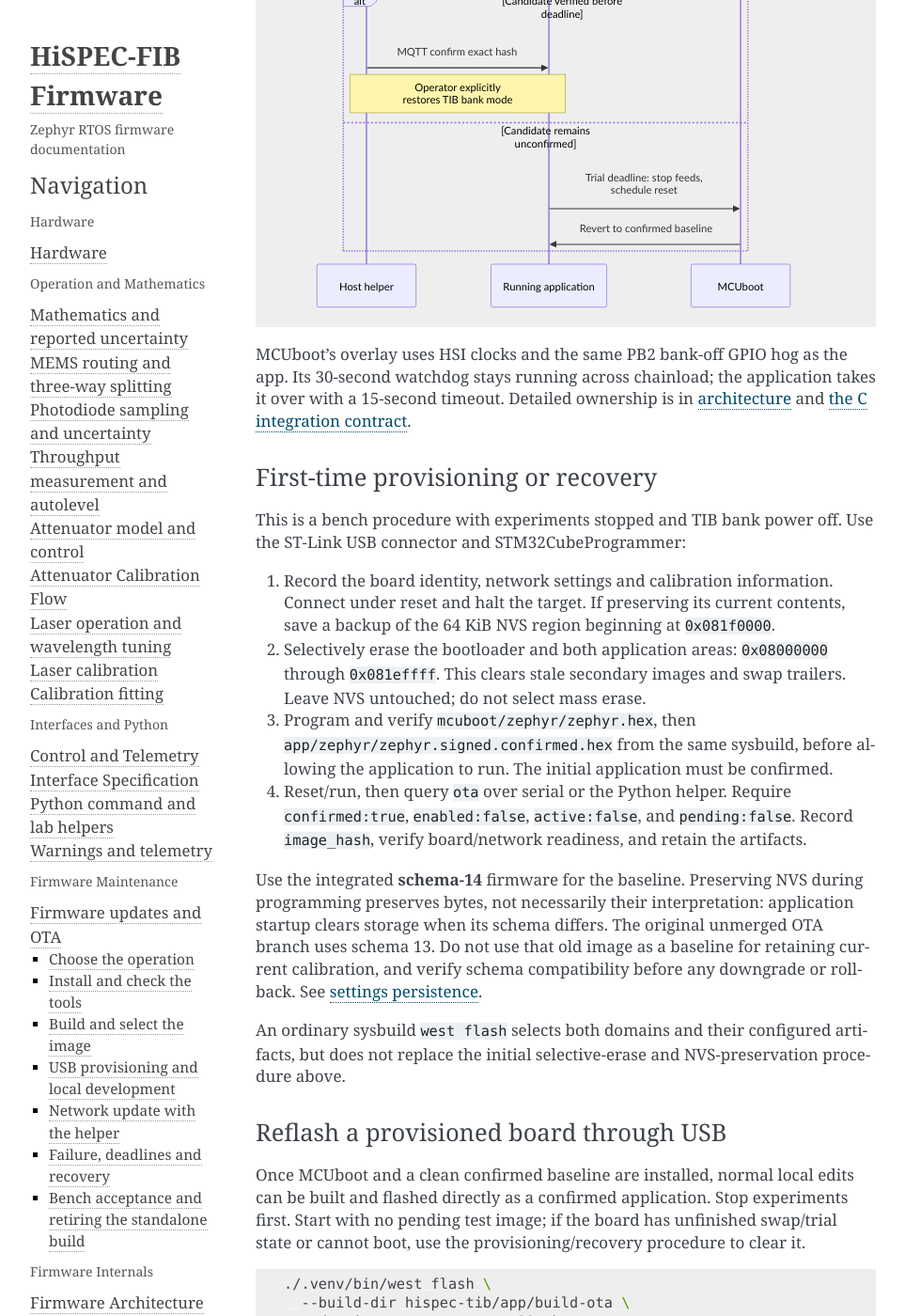
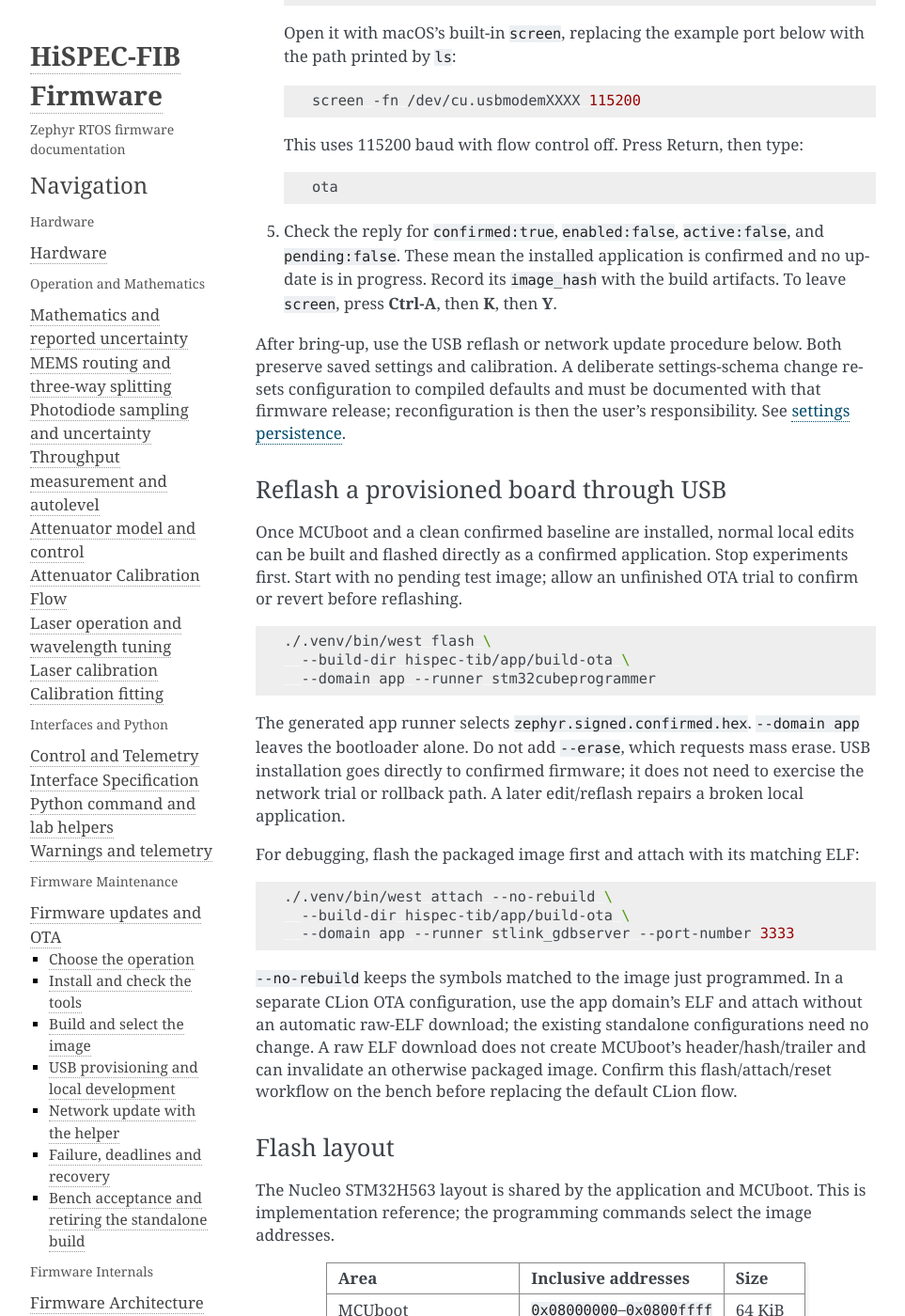
Before and after one commit to COO-Utilities/hispec-tib, a Sphinx documentation site: the page built from doc/ota.md, in a window 1280 px wide and 1400 px high, scrolled down 5115 px. Shown: the whole window at 94% size, without its empty margins (148-1111 px from the left). Built offline with Sphinx 7.4.7, drawn with Linux system fonts in a browser that asks for light colours; some of the changed text lies outside the part shown.

Commit message:
docs: make fresh MCUboot provisioning actionable on macOS

````diff
--- a/doc/ota.md
+++ b/doc/ota.md
@@ -17,7 +17,7 @@
 | Task | Build / artifact | Connection |
 |---|---|---|
 | Continue ordinary bench development | Standalone application in `app/build` | Existing USB/ST-Link and CLion workflow |
-| Prepare a board for its first network update | MCUboot plus a confirmed application from `app/build-ota` | USB/ST-Link; selective erase and initial provisioning |
+| Bring up a fresh board for MCUboot/OTA | MCUboot plus a confirmed application from `app/build-ota` | USB/ST-Link; one-time full erase and provisioning |
 | Edit and reflash a provisioned board locally | Confirmed application from `app/build-ota` | USB/ST-Link; no trial or rollback test required |
 | Update a provisioned board remotely | Unpadded `zephyr.signed.bin` from `app/build-ota` | MQTT control plus direct IPv4 UDP upload |
 
@@ -45,18 +45,24 @@
 | Git, CMake, Ninja and Zephyr host dependencies | Fetch pinned modules and build firmware | [Zephyr setup by operating system](https://docs.zephyrproject.org/latest/develop/getting_started/index.html) |
 | west | Workspace modules, build and runner selection | Install with `python -m pip install west` in `.venv`; [west installation](https://docs.zephyrproject.org/latest/develop/west/install.html) |
 | Zephyr SDK | ARM compiler and GDB; builds here use SDK 1.0.1 | [SDK installation](https://docs.zephyrproject.org/latest/develop/toolchains/zephyr_sdk.html), [SDK releases](https://github.com/zephyrproject-rtos/sdk-ng/releases) |
-| STM32CubeProgrammer | Initial selective erase, backup, programming and recovery; includes `STM32_Programmer_CLI` | [ST download for macOS, Linux and Windows](https://www.st.com/en/development-tools/stm32cubeprog.html), [programmer manual](https://www.st.com/resource/en/user_manual/dm00403500-stm32cubeprogrammer-software-description-stmicroelectronics.pdf) |
+| STM32CubeProgrammer | Initial provisioning and later USB programming; includes `STM32_Programmer_CLI` | [ST download](https://www.st.com/en/development-tools/stm32cubeprog.html), [command-line reference](https://dev.st.com/stm32cube-docs/prog/2.23.0/en/docs/markup/CubeProg_Command_Lines.html) |
 | STM32CubeCLT | ST-Link GDB server used by the existing CLion debug configuration; also includes the programmer CLI | [ST CubeCLT download](https://www.st.com/en/development-tools/stm32cubeclt.html) |
 | MCUboot and imgtool | Bootloader, image packaging and offline hash verification | Fetched at the revision selected by `west.yml`; [MCUboot with Zephyr](https://docs.mcuboot.com/readme-zephyr.html) |
 | Python `smpclient==7.3.0` | UDP image transfer inside the repository helper | Installed by `tools/requirements.txt`; [package](https://pypi.org/project/smpclient/), [client documentation](https://intercreate.github.io/smpclient/latest/) |
 
-Install the ST package matching the host architecture. For macOS, the standalone
-programmer is normally installed in
-`/Applications/STMicroelectronics/STM32Cube/STM32CubeProgrammer/`.
-Within that directory, its CLI is in
-`STM32CubeProgrammer.app/Contents/Resources/bin/`.
-Add that `bin` directory to the terminal `PATH` if needed. The pinned
-`stlink_gdbserver` runner discovers CubeCLT installations under `/opt/ST/` on
+On macOS, download and install STM32CubeProgrammer from the ST link above,
+choosing the package for the Mac's processor. For the default installation,
+paste this into the terminal used for the commands below:
+
+```bash
+ota_bin="/Applications/STMicroelectronics/STM32Cube"
+ota_bin="$ota_bin/STM32CubeProgrammer"
+ota_bin="$ota_bin/STM32CubeProgrammer.app"
+ota_bin="$ota_bin/Contents/Resources/bin"
+export PATH="$ota_bin:$PATH"
+```
+
+The pinned `stlink_gdbserver` runner discovers CubeCLT installations under `/opt/ST/` on
 macOS, `/opt/st/` on Linux, and `C:\ST\` on Windows. Installing only the
 standalone programmer does not supply this GDB server.
 
@@ -103,6 +109,7 @@
 continues to add `-- -DEXTRA_CONF_FILE=debug.conf` in its separate
 `app/build-timing` directory. These builds omit the `ota` command and MCUboot.
 
+(ota-build)=
 ### Explicit MCUboot/OTA build
 
 ```bash
@@ -135,65 +142,78 @@
 
 ## USB provisioning and local development
 
-### Flash layout
+### First-time provisioning on macOS
 
-The Nucleo STM32H563 layout is shared by the application and MCUboot:
+Use this once for fresh bring-up. **It erases all existing firmware and saved
+configuration**, installs MCUboot and a confirmed application, then boots with
+the defaults compiled into that application.
 
-| Area | Inclusive addresses | Size |
-|---|---|---|
-| MCUboot | `0x08000000`–`0x0800ffff` | 64 KiB |
-| Primary application | `0x08010000`–`0x080fffff` | 960 KiB |
-| Secondary application | `0x08100000`–`0x081effff` | 960 KiB |
-| Settings/NVS | `0x081f0000`–`0x081fffff` | 64 KiB |
+1. Connect one Nucleo board to the Mac with a USB data cable at **CN1, the
+   ST-LINK USB-C connector**. Stop any CLion debug session and close the
+   STM32CubeProgrammer GUI so the command-line tool can use ST-Link.
+2. Complete the [tool setup](#install-and-check-the-tools), then run the
+   [MCUboot/OTA build command](#ota-build). Wait for the build
+   to succeed. Keep the terminal in the parent Zephyr workspace.
+3. Paste this entire block into that terminal:
 
-```{mermaid}
-flowchart TD
-  Reset[Reset] --> Boot[MCUboot: 64 KiB at 0x08000000]
-  Boot --> Primary[Primary application: 960 KiB at 0x08010000]
-  Secondary[Secondary candidate or rollback image: 960 KiB at 0x08100000] <-->|offset swap / revert| Primary
-  Primary --> NVS[Settings and calibration: 64 KiB at 0x081f0000]
-```
+   ```bash
+   ota_build="hispec-tib/app/build-ota"
+   ota_boot="$ota_build/mcuboot/zephyr/zephyr.hex"
+   ota_app="$ota_build/app/zephyr/zephyr.signed.confirmed.hex"
 
-MCUboot's overlay uses HSI clocks and the same PB2 bank-off GPIO hog as the app.
-Its 30-second watchdog stays running across chainload; the application takes
-it over with a 15-second timeout. Detailed ownership is in
-[architecture](architecture.md#boot-sequence) and [the C integration contract](api/ota.md).
+   if test -f "$ota_boot" && test -f "$ota_app"; then
+     STM32_Programmer_CLI -c port=SWD mode=UR -e all &&
+     STM32_Programmer_CLI -c port=SWD mode=UR \
+       -w "$ota_boot" -v &&
+     STM32_Programmer_CLI -c port=SWD mode=UR \
+       -w "$ota_app" -v &&
+     STM32_Programmer_CLI -c port=SWD mode=UR -rst
+   else
+     echo "Build the MCUboot/OTA images before provisioning."
+   fi
+   ```
 
-### First-time provisioning or recovery
+   The block checks that both files exist before erasing. It connects under
+   reset, erases the device, writes and verifies each image, then resets to run
+   the application. Each command runs only if the preceding command succeeded.
+   Both downloads must report successful verification. If a command fails,
+   fix the reported error and rerun the block.
+4. Find the board's serial console:
 
-This is a bench procedure with experiments stopped and TIB bank power off.
-Use the ST-Link USB connector and STM32CubeProgrammer:
+   ```bash
+   ls /dev/cu.usbmodem*
+   ```
 
-1. Record the board identity, network settings and calibration information.
-   Connect under reset and halt the target. If preserving its current contents,
-   save a backup of the 64 KiB NVS region beginning at `0x081f0000`.
-2. Selectively erase the bootloader and both application areas:
-   `0x08000000` through `0x081effff`. This clears stale secondary images and
-   swap trailers. Leave NVS untouched; do not select mass erase.
-3. Program and verify `mcuboot/zephyr/zephyr.hex`, then
-   `app/zephyr/zephyr.signed.confirmed.hex` from the same sysbuild, before allowing
-   the application to run. The initial application must be confirmed.
-4. Reset/run, then query `ota` over serial or the Python helper. Require
-   `confirmed:true`, `enabled:false`, `active:false`, and `pending:false`.
-   Record `image_hash`, verify board/network readiness, and retain the artifacts.
+   Open it with macOS's built-in `screen`, replacing the example port below
+   with the path printed by `ls`:
 
-Use the integrated **schema-14** firmware for the baseline. Preserving NVS during
-programming preserves bytes, not necessarily their interpretation: application
-startup clears storage when its schema differs. The original unmerged OTA branch
-uses schema 13. Do not use that old image as a baseline for retaining current
-calibration, and verify schema compatibility before any downgrade or rollback.
-See [settings persistence](settings.md).
+   ```bash
+   screen -fn /dev/cu.usbmodemXXXX 115200
+   ```
 
-An ordinary sysbuild `west flash` selects both domains and their configured
-artifacts, but does not replace the initial selective-erase and NVS-preservation
-procedure above.
+   This uses 115200 baud with flow control off. Press Return, then type:
+
+   ```text
+   ota
+   ```
+
+5. Check the reply for `confirmed:true`, `enabled:false`, `active:false`, and
+   `pending:false`. These mean the installed application is confirmed and no
+   update is in progress. Record its `image_hash` with the build artifacts.
+   To leave `screen`, press **Ctrl-A**, then **K**, then **Y**.
+
+After bring-up, use the USB reflash or network update procedure below. Both
+preserve saved settings and calibration. A deliberate settings-schema change
+resets configuration to compiled defaults and must be documented with that
+firmware release; reconfiguration is then the user's responsibility. See
+[settings persistence](settings.md).
 
 ### Reflash a provisioned board through USB
 
 Once MCUboot and a clean confirmed baseline are installed, normal local edits
 can be built and flashed directly as a confirmed application. Stop experiments
-first. Start with no pending test image; if the board has unfinished swap/trial
-state or cannot boot, use the provisioning/recovery procedure to clear it.
+first. Start with no pending test image; allow an unfinished OTA trial to confirm
+or revert before reflashing.
 
 ```bash
 ./.venv/bin/west flash \
@@ -221,6 +241,31 @@
 change. A raw ELF download does not create MCUboot's header/hash/trailer and can
 invalidate an otherwise packaged image. Confirm this flash/attach/reset workflow
 on the bench before replacing the default CLion flow.
+
+### Flash layout
+
+The Nucleo STM32H563 layout is shared by the application and MCUboot. This is
+implementation reference; the programming commands select the image addresses.
+
+| Area | Inclusive addresses | Size |
+|---|---|---|
+| MCUboot | `0x08000000`–`0x0800ffff` | 64 KiB |
+| Primary application | `0x08010000`–`0x080fffff` | 960 KiB |
+| Secondary application | `0x08100000`–`0x081effff` | 960 KiB |
+| Settings/NVS | `0x081f0000`–`0x081fffff` | 64 KiB |
+
+```{mermaid}
+flowchart TD
+  Reset[Reset] --> Boot[MCUboot: 64 KiB at 0x08000000]
+  Boot --> Primary[Primary application: 960 KiB at 0x08010000]
+  Secondary[Secondary candidate or rollback image: 960 KiB at 0x08100000] <-->|offset swap / revert| Primary
+  Primary --> NVS[Settings and calibration: 64 KiB at 0x081f0000]
+```
+
+MCUboot's overlay uses HSI clocks and the same PB2 bank-off GPIO hog as the app.
+Its 30-second watchdog stays running across chainload; the application takes
+it over with a 15-second timeout. Detailed ownership is in
+[architecture](architecture.md#boot-sequence) and [the C integration contract](api/ota.md).
 
 ## Network update with the helper
 
@@ -360,7 +405,7 @@
 | Helper failed after requesting a test boot | Query `ota`; a pending candidate remains pending. Ordinary `reboot` starts its trial |
 | Host times out after reboot | Success was not verified. Inspect the running hash/confirmation state; timeout does not prove rollback has already completed |
 | Wrong image hash or board failure after reboot | Helper refuses confirmation. Leave the trial unconfirmed and inspect the later baseline boot |
-| Board cannot recover over the network | Use ST-Link and the confirmed-baseline provisioning procedure, preserving NVS as appropriate |
+| Board cannot recover over the network | Use ST-Link for a [USB application reflash](#reflash-a-provisioned-board-through-usb). If full reinitialization is needed, [first-time provisioning](#first-time-provisioning-on-macos) erases configuration and restores compiled defaults |
 
 Image-state replies report the stored hash TLV, not a fresh hash of flash.
 The helper verifies the local file and MCUboot hashes the candidate body before
````
Also changed, not shown: doc/human_review_required.md (+1 -1 lines).
